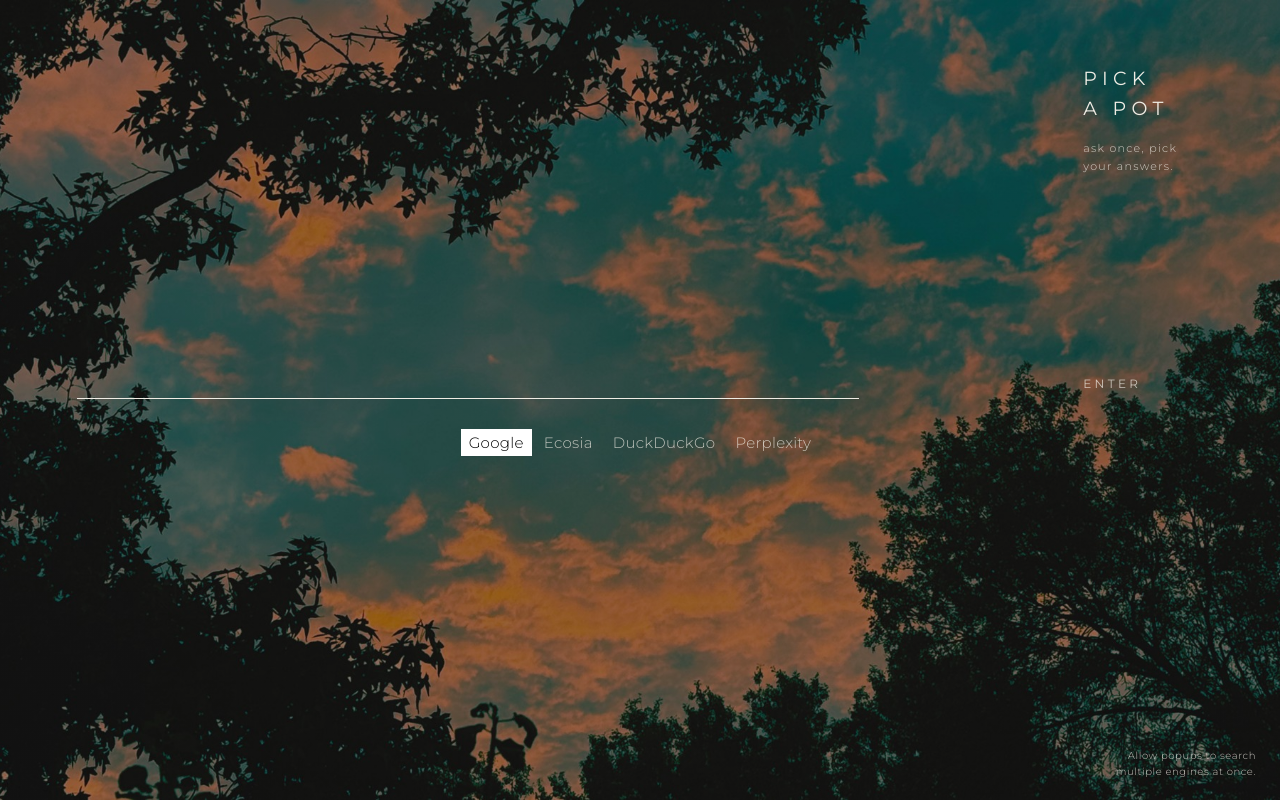
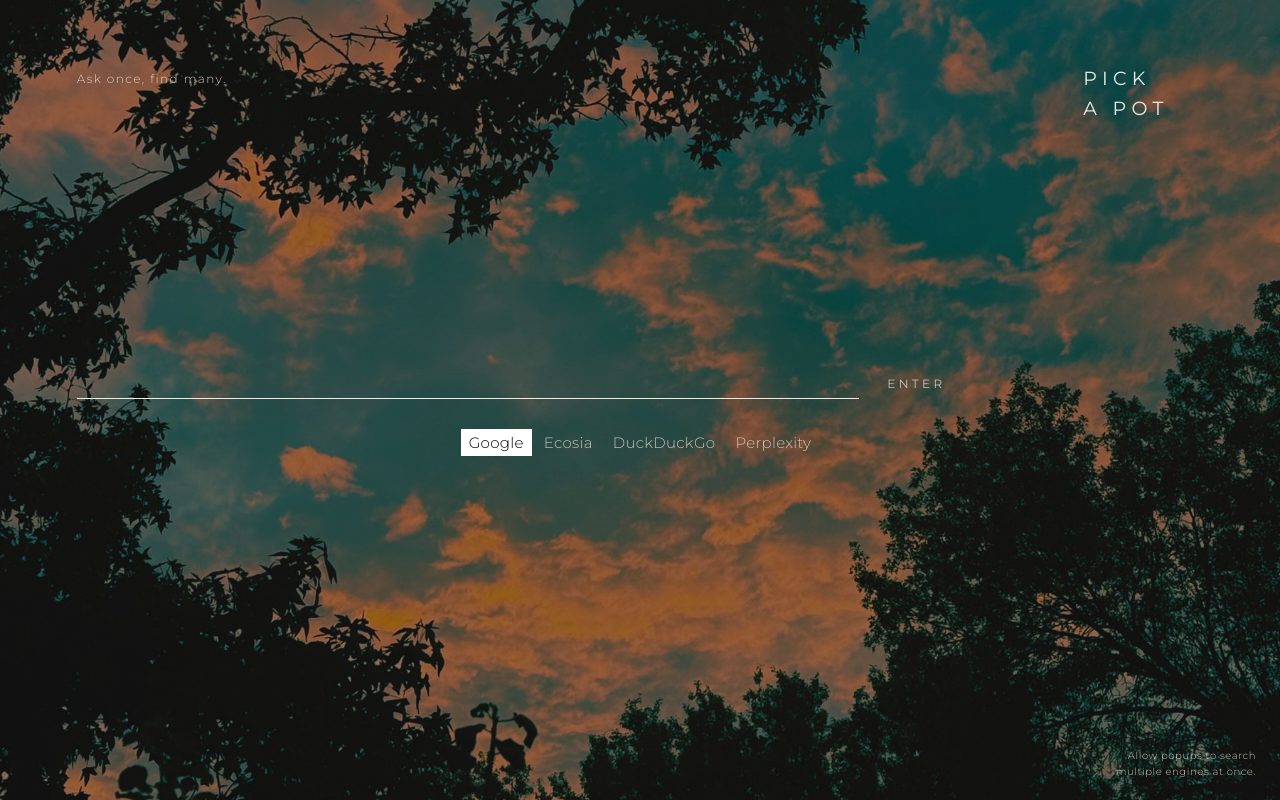
Before and after one commit to tinkerpark/pickapot, a plain HTML site: page index.html in a window 1280 px wide. Drawn offline with Linux system fonts and the light colour scheme.

Commit message:
ENTER follows line end; tagline to top-left
Co-Authored-By: Claude Sonnet 5.5 <noreply@anthropic.com>

```diff
--- a/index.html
+++ b/index.html
@@ -51,8 +51,12 @@
     color: var(--ink);
   }
   .tagline {
-    margin: 14px 0 0;
-    font-size: 11px;
+    position: absolute;
+    top: calc(8vh + 5px);
+    left: 6vw;
+    margin: 0;
+    white-space: nowrap;
+    font-size: 12px;
     font-weight: 300;
     letter-spacing: 0.12em;
     line-height: 1.7;
@@ -61,7 +65,7 @@
   .row {
     display: flex;
     align-items: flex-end;
-    gap: 18px;
+    gap: 28px;
   }
   .row input { flex: none; width: 60%; min-width: 0; }
   #go {
@@ -80,7 +84,6 @@
     color: var(--ink);
     cursor: pointer;
     opacity: .75;
-    margin-left: auto;
     transition: opacity .2s;
   }
   #go:hover { opacity: 1; }
@@ -158,8 +161,8 @@
 </style>
 </head>
 <body>
-<header class="brand"><h1>pick<br>a pot</h1>
-  <p class="tagline">ask once, pick your answers.</p></header>
+<header class="brand"><h1>pick<br>a pot</h1></header>
+<p class="tagline">Ask once, find many.</p>
 <main>
   <div class="row">
     <input id="q" type="text" autofocus autocomplete="off" spellcheck="false" aria-label="Search" placeholder="search">
```
